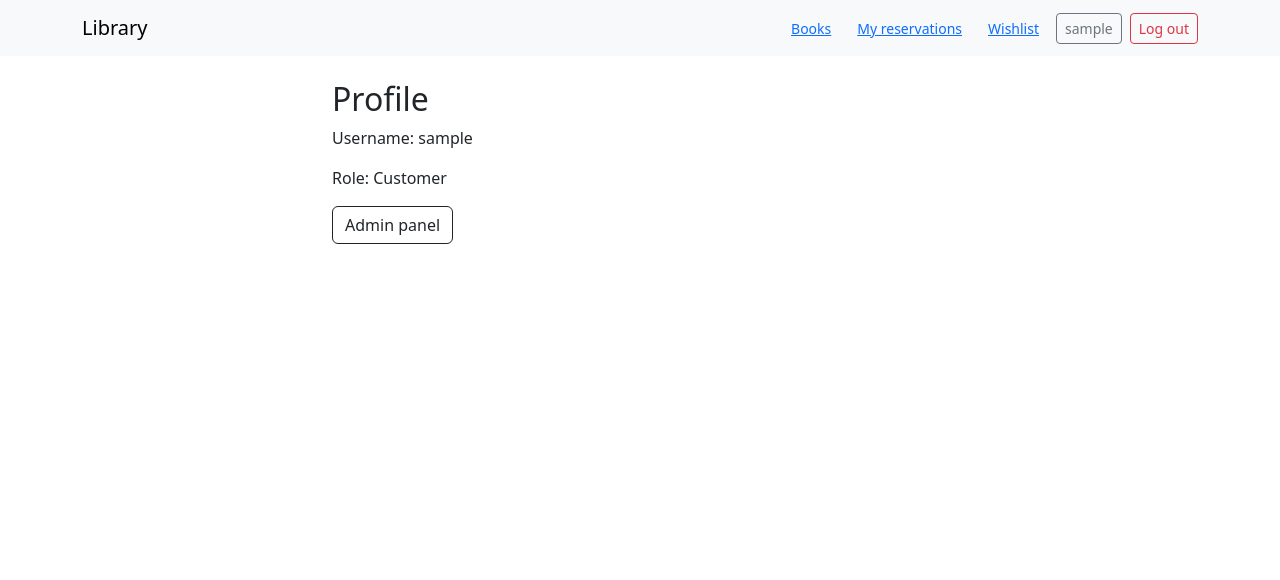
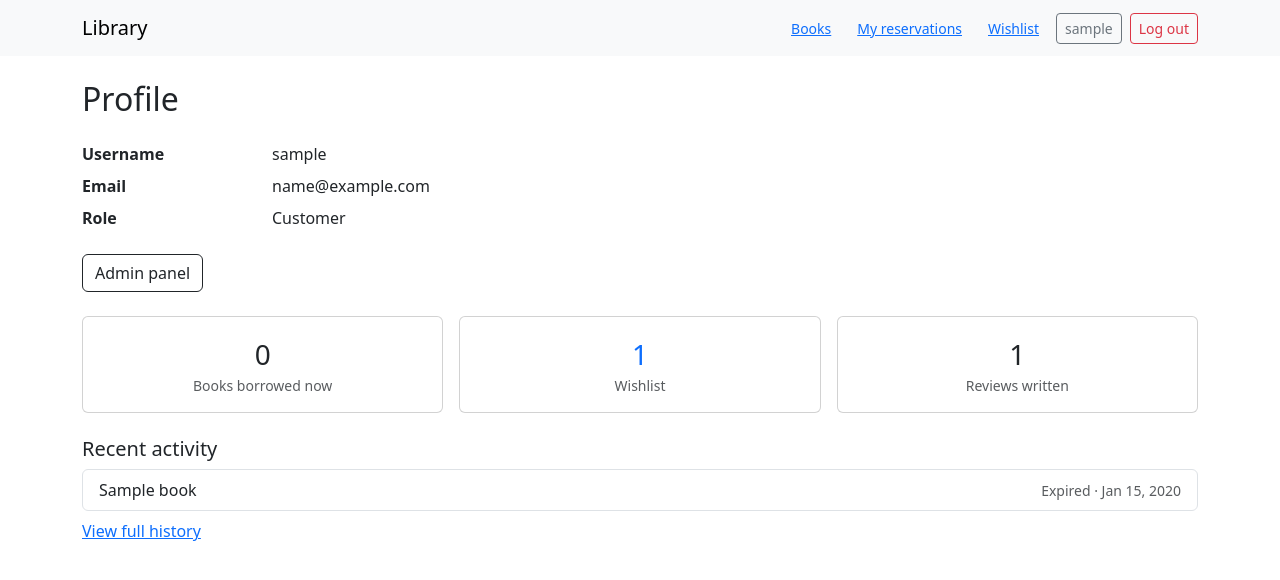
Before and after one commit to mojiFrantic/library-booking, a Django app: page /accounts/profile/ in a window 1280 px wide. Shown: the top 580 px of the page. Run offline with Django 5.2, Linux system fonts and the light colour scheme; a user stored in the database is signed in; tables that the repository leaves empty hold one stand-in row (values such as "Sample post"); some libraries are stand-ins or nearby versions.

Commit message:
feat: show loans and activity on profile page

```diff
--- a/accounts/views.py
+++ b/accounts/views.py
@@ -6,6 +6,8 @@ from django.urls import reverse_lazy
 from django.utils.decorators import method_decorator
 from django.views.generic import CreateView, TemplateView
 from django_ratelimit.decorators import ratelimit
+
+from reservations.models import Reservation
 
 from .forms import LoginForm, RegisterForm
 
@@ -35,3 +37,15 @@ class UserLoginView(LoginView):
 
 class ProfileView(LoginRequiredMixin, TemplateView):
     template_name = "accounts/profile.html"
+
+    def get_context_data(self, **kwargs):
+        context = super().get_context_data(**kwargs)
+        user = self.request.user
+        reservations = Reservation.objects.filter(user=user).select_related("book")
+        context["active_loans"] = reservations.filter(
+            status=Reservation.Status.CHECKED_OUT
+        )
+        context["recent_reservations"] = reservations[:5]
+        context["wishlist_count"] = user.wishlist_items.count()
+        context["review_count"] = user.reviews.count()
+        return context
--- a/templates/accounts/profile.html
+++ b/templates/accounts/profile.html
@@ -1,10 +1,73 @@
 {% extends "base.html" %}
 {% block title %}Profile{% endblock %}
+{% block main_class %}{% endblock %}
 {% block content %}
-  <h2>Profile</h2>
-  <p>Username: {{ user.username }}</p>
-  <p>Role: {{ user.get_role_display }}</p>
+  <h2 class="mb-4">Profile</h2>
+
+  <dl class="row">
+    <dt class="col-sm-2">Username</dt>
+    <dd class="col-sm-10">{{ user.username }}</dd>
+    {% if user.email %}
+      <dt class="col-sm-2">Email</dt>
+      <dd class="col-sm-10">{{ user.email }}</dd>
+    {% endif %}
+    <dt class="col-sm-2">Role</dt>
+    <dd class="col-sm-10">{{ user.get_role_display }}</dd>
+  </dl>
+
   {% if user.is_library_staff %}
-    <a href="{% url 'admin:index' %}" class="btn btn-outline-dark">Admin panel</a>
+    <a href="{% url 'admin:index' %}" class="btn btn-outline-dark mb-4">Admin panel</a>
+  {% endif %}
+
+  <div class="row g-3 mb-4">
+    <div class="col-4">
+      <div class="card card-body text-center">
+        <div class="fs-3">{{ active_loans|length }}</div>
+        <div class="small text-muted">Books borrowed now</div>
+      </div>
+    </div>
+    <div class="col-4">
+      <a href="{% url 'books:wishlist' %}" class="text-decoration-none">
+        <div class="card card-body text-center">
+          <div class="fs-3">{{ wishlist_count }}</div>
+          <div class="small text-muted">Wishlist</div>
+        </div>
+      </a>
+    </div>
+    <div class="col-4">
+      <div class="card card-body text-center">
+        <div class="fs-3">{{ review_count }}</div>
+        <div class="small text-muted">Reviews written</div>
+      </div>
+    </div>
+  </div>
+
+  {% if active_loans %}
+    <h3 class="h5">Currently borrowed</h3>
+    <ul class="list-group mb-4">
+      {% for r in active_loans %}
+        <li class="list-group-item d-flex justify-content-between align-items-center">
+          <a href="{{ r.book.get_absolute_url }}">{{ r.book.title }}</a>
+          <span class="{% if r.is_overdue %}text-danger{% else %}text-muted{% endif %} small">
+            Due {{ r.due_date|date:"M d, Y" }}{% if r.is_overdue %} (overdue){% endif %}
+          </span>
+        </li>
+      {% endfor %}
+    </ul>
+  {% endif %}
+
+  <h3 class="h5">Recent activity</h3>
+  {% if recent_reservations %}
+    <ul class="list-group mb-2">
+      {% for r in recent_reservations %}
+        <li class="list-group-item d-flex justify-content-between align-items-center">
+          <span>{{ r.book.title }}</span>
+          <span class="text-muted small">{{ r.status_label }} &middot; {{ r.reserved_at|date:"M d, Y" }}</span>
+        </li>
+      {% endfor %}
+    </ul>
+    <a href="{% url 'reservations:mine' %}">View full history</a>
+  {% else %}
+    <p class="text-muted">No reservations yet.</p>
   {% endif %}
 {% endblock %}
```
